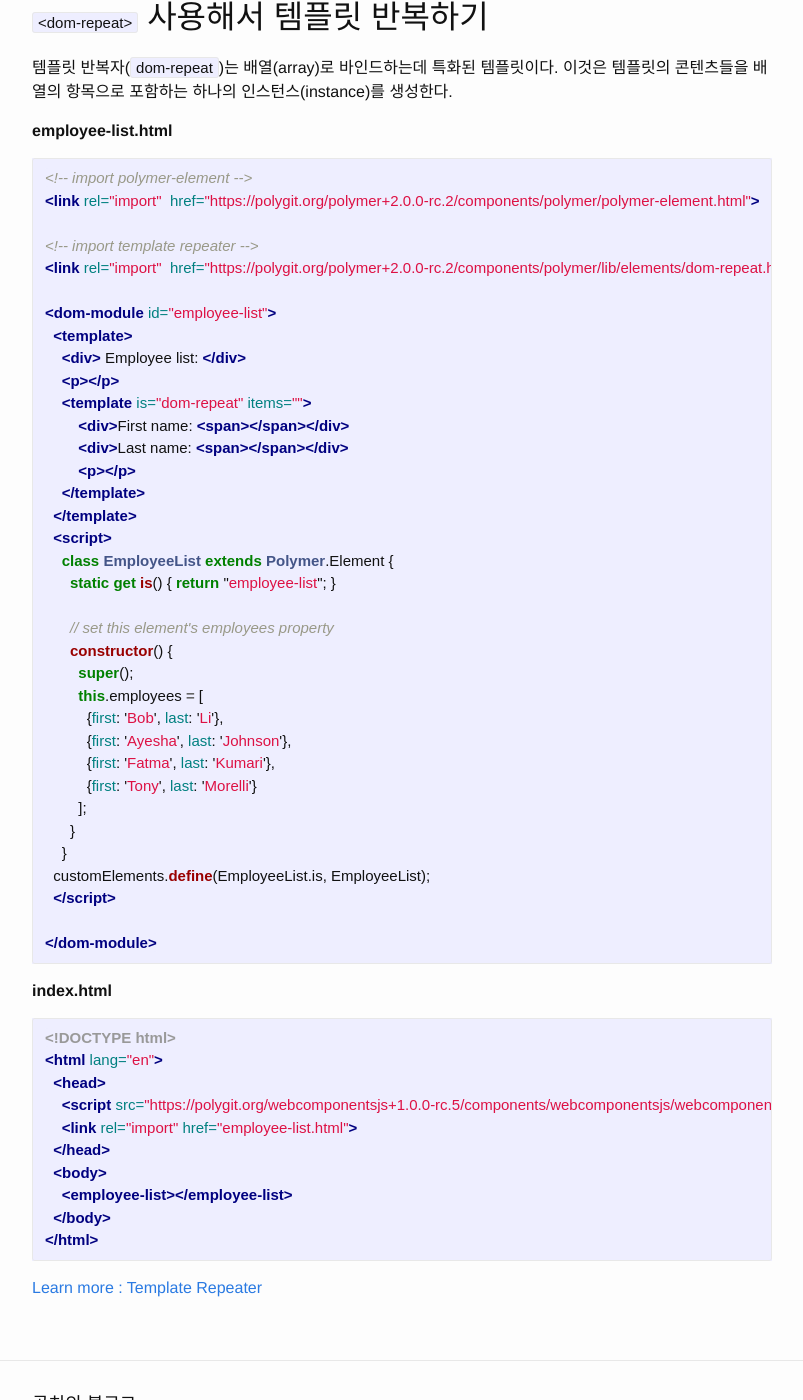
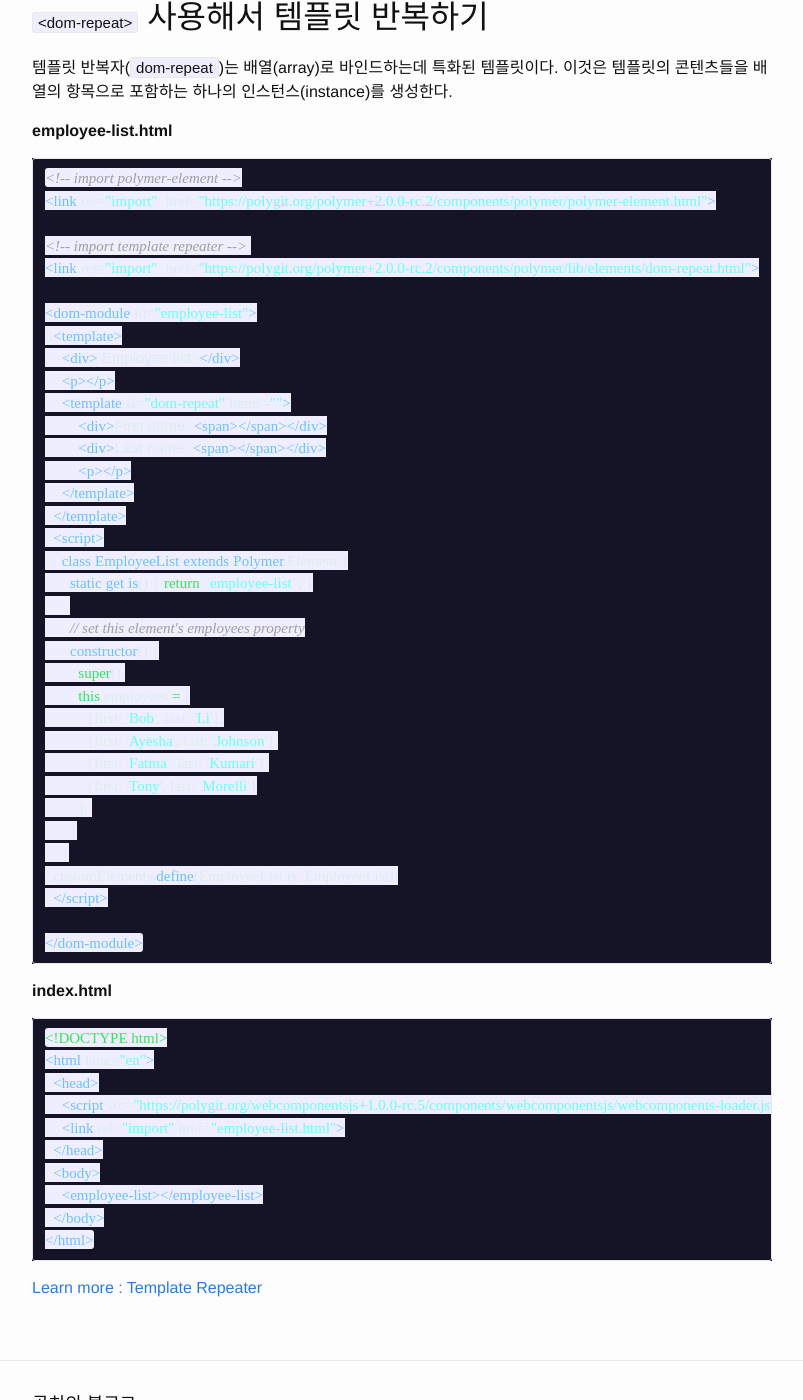
Before and after one commit to golch/golch.github.io, a Jekyll site: the page built from _posts/2017-04-16-Quick-tour-of-Polymer.md, in a window 1280 px wide and 1400 px high, scrolled down 7536 px. Shown: the whole window, without its empty margins (238-1041 px from the left). Built offline with Jekyll 4.4.1, drawn with Linux system fonts in a browser that asks for light colours; comment, search, counter and statistics services are not loaded.

Commit message:
css 코드 하이라이팅 수정

```diff
--- a/_sass/_syntax-highlighting.scss
+++ b/_sass/_syntax-highlighting.scss
@@ -1,71 +1,92 @@
-/**
- * Syntax highlighting styles
- */
+/* Solarized Dark
+For use with Jekyll and Pygments
+http://ethanschoonover.com/solarized
+SOLARIZED HEX      ROLE
+--------- -------- ------------------------------------------
+*/
+$bg-color: #151427; //  background
+$base01:   #9F9F9F; //  comments / secondary content
+$body:     #DDECEC; //  body text / default code / primary content
+$orange:   #FF8900; //  constants
+$red:      #FF2B27; //  regex, special keywords
+$blue:     #6DC2FD; //  reserved keywords
+$cyan:     #69FFF4; //  strings, numbers
+$green:    #3AE25C; //  operators, other keywords
+
 .highlight {
-    background: #fff;
-    @extend %vertical-rhythm;
+    background-color: $bg-color; color: $body;
 
-    .highlighter-rouge & {
-      background: #eef;
+    span {
+        font-weight: 300;
+        font-family: 'Source Code Pro', serif;
     }
 
-    .c     { color: #998; font-style: italic } // Comment
-    .err   { color: #a61717; background-color: #e3d2d2 } // Error
-    .k     { font-weight: bold } // Keyword
-    .o     { font-weight: bold } // Operator
-    .cm    { color: #998; font-style: italic } // Comment.Multiline
-    .cp    { color: #999; font-weight: bold } // Comment.Preproc
-    .c1    { color: #998; font-style: italic } // Comment.Single
-    .cs    { color: #999; font-weight: bold; font-style: italic } // Comment.Special
-    .gd    { color: #000; background-color: #fdd } // Generic.Deleted
-    .gd .x { color: #000; background-color: #faa } // Generic.Deleted.Specific
-    .ge    { font-style: italic } // Generic.Emph
-    .gr    { color: #a00 } // Generic.Error
-    .gh    { color: #999 } // Generic.Heading
-    .gi    { color: #000; background-color: #dfd } // Generic.Inserted
-    .gi .x { color: #000; background-color: #afa } // Generic.Inserted.Specific
-    .go    { color: #888 } // Generic.Output
-    .gp    { color: #555 } // Generic.Prompt
-    .gs    { font-weight: bold } // Generic.Strong
-    .gu    { color: #aaa } // Generic.Subheading
-    .gt    { color: #a00 } // Generic.Traceback
-    .kc    { font-weight: bold } // Keyword.Constant
-    .kd    { font-weight: bold } // Keyword.Declaration
-    .kp    { font-weight: bold } // Keyword.Pseudo
-    .kr    { font-weight: bold } // Keyword.Reserved
-    .kt    { color: #458; font-weight: bold } // Keyword.Type
-    .m     { color: #099 } // Literal.Number
-    .s     { color: #d14 } // Literal.String
-    .na    { color: #008080 } // Name.Attribute
-    .nb    { color: #0086B3 } // Name.Builtin
-    .nc    { color: #458; font-weight: bold } // Name.Class
-    .no    { color: #008080 } // Name.Constant
-    .ni    { color: #800080 } // Name.Entity
-    .ne    { color: #900; font-weight: bold } // Name.Exception
-    .nf    { color: #900; font-weight: bold } // Name.Function
-    .nn    { color: #555 } // Name.Namespace
-    .nt    { color: #000080 } // Name.Tag
-    .nv    { color: #008080 } // Name.Variable
-    .ow    { font-weight: bold } // Operator.Word
-    .w     { color: #bbb } // Text.Whitespace
-    .mf    { color: #099 } // Literal.Number.Float
-    .mh    { color: #099 } // Literal.Number.Hex
-    .mi    { color: #099 } // Literal.Number.Integer
-    .mo    { color: #099 } // Literal.Number.Oct
-    .sb    { color: #d14 } // Literal.String.Backtick
-    .sc    { color: #d14 } // Literal.String.Char
-    .sd    { color: #d14 } // Literal.String.Doc
-    .s2    { color: #d14 } // Literal.String.Double
-    .se    { color: #d14 } // Literal.String.Escape
-    .sh    { color: #d14 } // Literal.String.Heredoc
-    .si    { color: #d14 } // Literal.String.Interpol
-    .sx    { color: #d14 } // Literal.String.Other
-    .sr    { color: #009926 } // Literal.String.Regex
-    .s1    { color: #d14 } // Literal.String.Single
-    .ss    { color: #990073 } // Literal.String.Symbol
-    .bp    { color: #999 } // Name.Builtin.Pseudo
-    .vc    { color: #008080 } // Name.Variable.Class
-    .vg    { color: #008080 } // Name.Variable.Global
-    .vi    { color: #008080 } // Name.Variable.Instance
-    .il    { color: #099 } // Literal.Number.Integer.Long
+    .c { color: $base01; } /* Comment */
+    .err { color: $body; } /* Error */
+    .g { color: $body; } /* Generic */
+    .k { color: $green; } /* Keyword */
+    .l { color: $body; } /* Literal */
+    .n { color: $body; } /* Name */
+    .o { color: $green; } /* Operator */
+    .x { color: $orange; } /* Other */
+    .p { color: $body; } /* Punctuation */
+    .cm { color: $base01; } /* Comment.Multiline */
+    .cp { color: $green; } /* Comment.Preproc */
+    .c1 { color: $base01; } /* Comment.Single */
+    .cs { color: $green; } /* Comment.Special */
+    .gd { color: $cyan; } /* Generic.Deleted */
+    .ge { color: $body;; font-style: italic } /* Generic.Emph */
+    .gr { color: $red; } /* Generic.Error */
+    .gh { color: $orange; } /* Generic.Heading */
+    .gi { color: $green; } /* Generic.Inserted */
+    .go { color: $body; } /* Generic.Output */
+    .gp { color: $body; } /* Generic.Prompt */
+    .gs { color: $body;; font-weight: bold } /* Generic.Strong */
+    .gu { color: $orange; } /* Generic.Subheading */
+    .gt { color: $body; } /* Generic.Traceback */
+    .kc { color: $orange; } /* Keyword.Constant */
+    .kd { color: $blue; } /* Keyword.Declaration */
+    .kn { color: $green; } /* Keyword.Namespace */
+    .kp { color: $green; } /* Keyword.Pseudo */
+    .kr { color: $blue; } /* Keyword.Reserved */
+    .kt { color: $red; } /* Keyword.Type */
+    .ld { color: $body; } /* Literal.Date */
+    .m { color: $cyan; } /* Literal.Number */
+    .s { color: $cyan; } /* Literal.String */
+    .na { color: $body; } /* Name.Attribute */
+    .nb { color: $orange } /* Name.Builtin */
+    .nc { color: $blue; } /* Name.Class */
+    .no { color: $orange; } /* Name.Constant */
+    .nd { color: $blue; } /* Name.Decorator */
+    .ni { color: $orange; } /* Name.Entity */
+    .ne { color: $orange; } /* Name.Exception */
+    .nf { color: $blue; } /* Name.Function */
+    .nl { color: $body; } /* Name.Label */
+    .nn { color: $body; } /* Name.Namespace */
+    .nx { color: $body; } /* Name.Other */
+    .py { color: $body; } /* Name.Property */
+    .nt { color: $blue; } /* Name.Tag */
+    .nv { color: $blue; } /* Name.Variable */
+    .ow { color: $green; } /* Operator.Word */
+    .w  { color: $body; } /* Text.Whitespace */
+    .mf { color: $cyan; } /* Literal.Number.Float */
+    .mh { color: $cyan; } /* Literal.Number.Hex */
+    .mi { color: $cyan; } /* Literal.Number.Integer */
+    .mo { color: $cyan; } /* Literal.Number.Oct */
+    .sb { color: $base01 } /* Literal.String.Backtick */
+    .sc { color: $cyan; } /* Literal.String.Char */
+    .sd { color: $body; } /* Literal.String.Doc */
+    .s2 { color: $cyan; } /* Literal.String.Double */
+    .se { color: $orange; } /* Literal.String.Escape */
+    .sh { color: $body; } /* Literal.String.Heredoc */
+    .si { color: $cyan; } /* Literal.String.Interpol */
+    .sx { color: $cyan; } /* Literal.String.Other */
+    .sr { color: $red; } /* Literal.String.Regex */
+    .s1 { color: $cyan; } /* Literal.String.Single */
+    .ss { color: $cyan; } /* Literal.String.Symbol */
+    .bp { color: $blue; } /* Name.Builtin.Pseudo */
+    .vc { color: $blue; } /* Name.Variable.Class */
+    .vg { color: $blue; } /* Name.Variable.Global */
+    .vi { color: $blue; } /* Name.Variable.Instance */
+    .il { color: $cyan; } /* Literal.Number.Integer.Long */
 }
```
